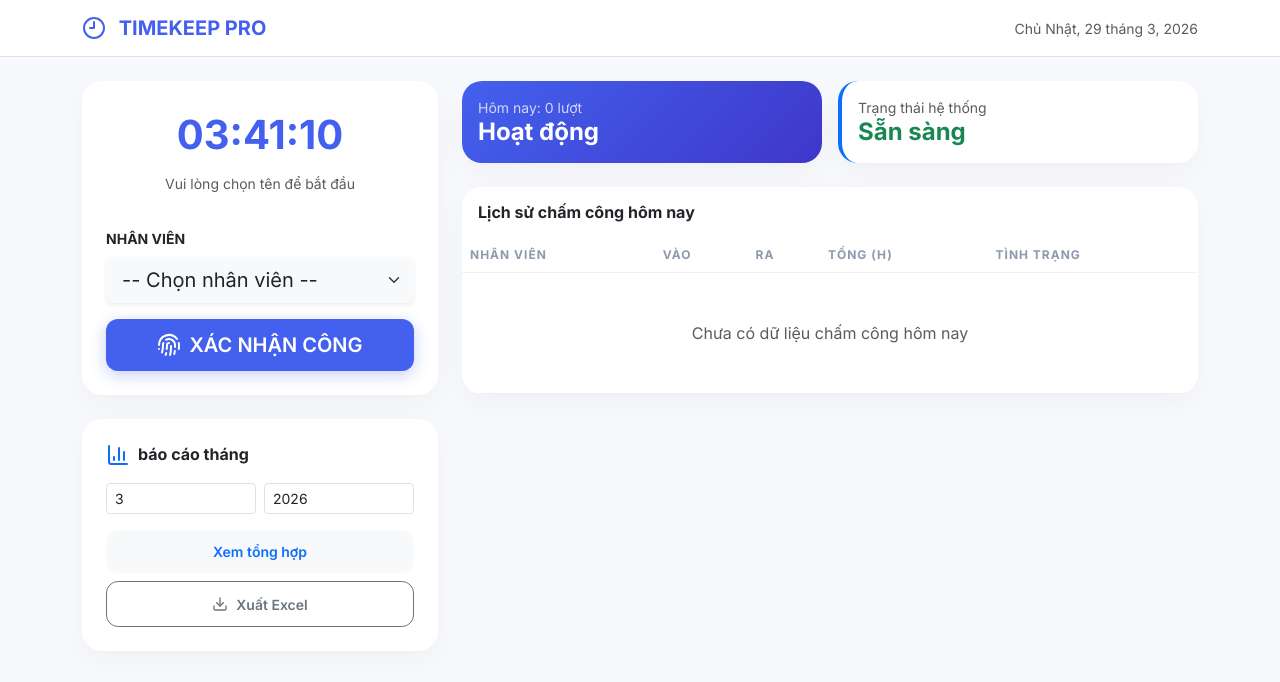
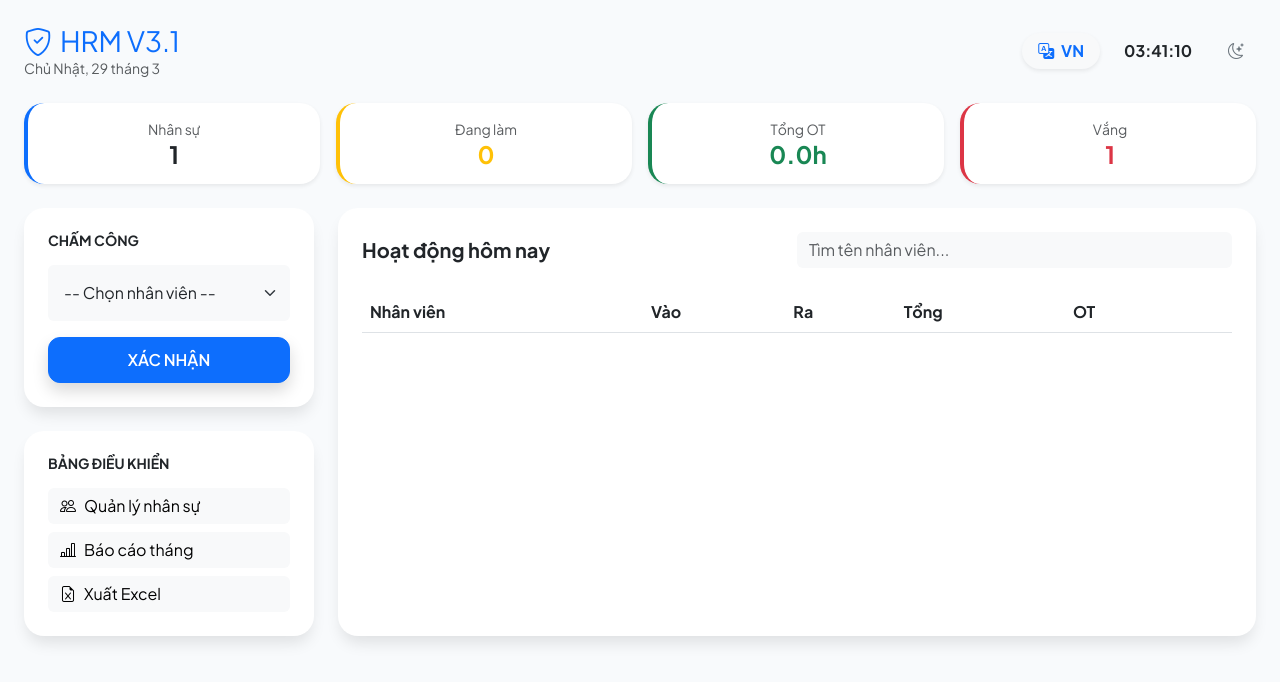
Before and after one commit to VuHoaiNam0105/QlKhoTP, a plain HTML site: page index.html in a window 1280 px wide. Drawn offline with nearby package versions, Linux system fonts and the light colour scheme; some packages are replaced by stand-ins of ours; a script that the page names is missing.

Commit message:
Update index.html

```diff
--- a/index.html
+++ b/index.html
@@ -3,155 +3,84 @@
 <head>
     <meta charset="UTF-8">
     <meta name="viewport" content="width=device-width, initial-scale=1.0">
-    <title>Smart Check-in | Hệ Thống Chấm Công</title>
-    <link href="https://fonts.googleapis.com/css2?family=Inter:wght@300;400;600;700&display=swap" rel="stylesheet">
+    <title>HRM System - Multi-language</title>
+    <link href="https://fonts.googleapis.com/css2?family=Plus+Jakarta+Sans:wght@400;600;700&display=swap" rel="stylesheet">
+    <link rel="stylesheet" href="https://cdn.jsdelivr.net/npm/bootstrap-icons@1.11.1/font/bootstrap-icons.css">
     <link href="https://cdn.jsdelivr.net/npm/bootstrap@5.3.0/dist/css/bootstrap.min.css" rel="stylesheet">
-    <script src="https://unpkg.com/lucide@latest"></script>
+    <script src="https://cdn.jsdelivr.net/npm/sweetalert2@11"></script>
     <script src="https://cdnjs.cloudflare.com/ajax/libs/xlsx/0.18.5/xlsx.full.min.js"></script>
+
     <style>
-        :root {
-            --primary-color: #4361ee;
-            --secondary-color: #3f37c9;
-            --success-color: #4cc9f0;
-            --bg-body: #f8f9fc;
-        }
-
-        body {
-            background-color: var(--bg-body);
-            font-family: 'Inter', sans-serif;
-            color: #2b2d42;
-        }
-
-        .navbar-brand { font-weight: 700; color: var(--primary-color) !important; }
-
-        /* Card Styling */
-        .card {
-            border: none;
-            border-radius: 20px;
-            box-shadow: 0 10px 30px rgba(0,0,0,0.04);
-            transition: transform 0.2s;
-        }
-
-        .stat-card {
-            background: linear-gradient(135deg, var(--primary-color), var(--secondary-color));
-            color: white;
-        }
-
-        /* Button Styling */
-        .btn { border-radius: 12px; padding: 10px 20px; font-weight: 600; }
-        .btn-checkin {
-            background: var(--primary-color);
-            color: white;
-            box-shadow: 0 4px 15px rgba(67, 97, 238, 0.3);
-        }
-        .btn-checkin:hover { background: var(--secondary-color); color: white; }
-
-        /* Table Styling */
-        .table thead th {
-            background-color: #fff;
-            text-transform: uppercase;
-            font-size: 0.75rem;
-            letter-spacing: 1px;
-            color: #8d99ae;
-            border-bottom: 1px solid #edf2f4;
-        }
-        .table tbody td { vertical-align: middle; padding: 15px 10px; border-bottom: 1px solid #edf2f4; }
-
-        /* Badge Styling */
-        .badge-status { padding: 6px 12px; border-radius: 8px; font-size: 0.7rem; }
-
-        #digital-clock {
-            font-size: 2.5rem;
-            font-weight: 700;
-            color: var(--primary-color);
-            margin-bottom: 0.5rem;
-        }
+        :root { --primary: #6366f1; --bg: #f8fafc; --card-shadow: 0 10px 15px -3px rgba(0,0,0,0.1); }
+        body { background-color: var(--bg); font-family: 'Plus Jakarta Sans', sans-serif; transition: 0.3s; }
+        .sidebar-card, .table-pro { background: white; border-radius: 20px; border: none; box-shadow: var(--card-shadow); }
+        .btn-action { border-radius: 12px; font-weight: 600; padding: 10px 20px; }
+        .modal-content { border-radius: 20px; }
+        .dark-mode { background-color: #0f172a; color: #f8fafc; }
+        .dark-mode .sidebar-card, .dark-mode .table-pro, .dark-mode .modal-content { background: #1e293b; color: white; }
     </style>
 </head>
 <body>
 
-<nav class="navbar navbar-light bg-white border-bottom mb-4">
-    <div class="container">
-        <a class="navbar-brand" href="#">
-            <i data-lucide="clock-9" class="d-inline-block align-text-top me-2"></i>
-            TIMEKEEP PRO
-        </a>
-        <span class="text-muted small" id="current-date"></span>
+<div class="container-fluid py-4 px-4">
+    <div class="d-flex justify-content-between align-items-center mb-4">
+        <div>
+            <h3 class="fw-700 mb-0 text-primary"><i class="bi bi-shield-check me-2"></i>HRM <span id="txt-v2">V3.1</span></h3>
+            <p id="fullDate" class="text-muted small mb-0"></p>
+        </div>
+        <div class="d-flex align-items-center gap-2">
+            <button onclick="toggleLang()" class="btn btn-light rounded-pill border-0 shadow-sm px-3 fw-bold text-primary">
+                <i class="bi bi-translate me-1"></i> <span id="currentLangBtn">VN</span>
+            </button>
+            <div class="fw-bold mx-3" id="liveClock">00:00:00</div>
+            <button onclick="document.body.classList.toggle('dark-mode')" class="btn btn-outline-secondary rounded-circle border-0"><i class="bi bi-moon-stars"></i></button>
+        </div>
     </div>
-</nav>
 
-<div class="container">
+    <div class="row g-3 mb-4 text-center">
+        <div class="col-md-3"><div class="card sidebar-card p-3 border-start border-primary border-4 shadow-sm">
+            <small class="text-muted" id="lbl-totalStaff">Nhân sự</small><div class="h4 fw-bold mb-0" id="statTotalStaff">0</div>
+        </div></div>
+        <div class="col-md-3"><div class="card sidebar-card p-3 border-start border-warning border-4 shadow-sm">
+            <small class="text-muted" id="lbl-working">Đang làm</small><div class="h4 fw-bold mb-0 text-warning" id="statWorking">0</div>
+        </div></div>
+        <div class="col-md-3"><div class="card sidebar-card p-3 border-start border-success border-4 shadow-sm">
+            <small class="text-muted" id="lbl-totalOT">Tổng OT</small><div class="h4 fw-bold mb-0 text-success" id="statTotalOT">0h</div>
+        </div></div>
+        <div class="col-md-3"><div class="card sidebar-card p-3 border-start border-danger border-4 shadow-sm">
+            <small class="text-muted" id="lbl-absent">Vắng</small><div class="h4 fw-bold mb-0 text-danger" id="statAbsent">0</div>
+        </div></div>
+    </div>
+
     <div class="row g-4">
-        <div class="col-lg-4">
-            <div class="card p-4 text-center mb-4">
-                <div id="digital-clock">00:00:00</div>
-                <p class="text-muted small">Vui lòng chọn tên để bắt đầu</p>
-
-                <div class="text-start mt-3">
-                    <label class="form-label small fw-bold text-uppercase">Nhân viên</label>
-                    <select id="employeeName" class="form-select form-select-lg mb-3 shadow-sm border-0 bg-light">
-                        <option value="">-- Chọn nhân viên --</option>
-                        <option>VŨ HOÀI NAM</option>
-                    </select>
-                    <button onclick="handleAttendance()" class="btn btn-checkin btn-lg w-100 d-flex align-items-center justify-content-center">
-                        <i data-lucide="fingerprint" class="me-2"></i> XÁC NHẬN CÔNG
-                    </button>
-                </div>
+        <div class="col-lg-3">
+            <div class="sidebar-card p-4 mb-4">
+                <h6 class="fw-bold mb-3 small text-uppercase" id="lbl-punchIn">Chấm công nhanh</h6>
+                <select id="empSelect" class="form-select mb-3 border-0 bg-light p-3"></select>
+                <button onclick="checkIn()" class="btn btn-primary btn-action w-100 shadow" id="btn-confirm">XÁC NHẬN</button>
             </div>
-
-            <div class="card p-4">
-                <h6 class="fw-bold mb-3 d-flex align-items-center">
-                    <i data-lucide="bar-chart-3" class="me-2 text-primary"></i> báo cáo tháng
-                </h6>
-                <div class="row g-2 mb-3">
-                    <div class="col-6">
-                        <input type="number" id="selMonth" class="form-control form-control-sm" value="3" title="Tháng">
-                    </div>
-                    <div class="col-6">
-                        <input type="number" id="selYear" class="form-control form-control-sm" value="2026" title="Năm">
-                    </div>
-                </div>
+            <div class="sidebar-card p-4">
+                <h6 class="fw-bold mb-3 small text-uppercase" id="lbl-dashboard">Bảng điều khiển</h6>
                 <div class="d-grid gap-2">
-                    <button onclick="showMonthlyReport()" class="btn btn-light btn-sm text-primary">Xem tổng hợp</button>
-                    <button onclick="exportToExcel()" class="btn btn-outline-secondary btn-sm d-flex align-items-center justify-content-center">
-                        <i data-lucide="download" class="me-2" style="width:16px"></i> Xuất Excel
-                    </button>
+                    <button class="btn btn-light text-start border-0" data-bs-toggle="modal" data-bs-target="#staffModal"><i class="bi bi-people me-2"></i><span id="btn-staffMgmt">Quản lý nhân sự</span></button>
+                    <button class="btn btn-light text-start border-0" onclick="openReport()"><i class="bi bi-bar-chart-line me-2"></i><span id="btn-report">Báo cáo tháng</span></button>
+                    <button class="btn btn-light text-start border-0" onclick="exportExcel()"><i class="bi bi-file-earmark-excel me-2"></i><span id="btn-excel">Xuất Excel</span></button>
                 </div>
             </div>
         </div>
 
-        <div class="col-lg-8">
-            <div class="row g-3 mb-4">
-                <div class="col-md-6">
-                    <div class="card stat-card p-3">
-                        <div class="small opacity-75">Hôm nay: <span id="today-summary">0</span> lượt</div>
-                        <div class="h4 mb-0 fw-bold">Hoạt động</div>
-                    </div>
-                </div>
-                <div class="col-md-6">
-                    <div class="card p-3 border-start border-primary border-4">
-                        <div class="small text-muted">Trạng thái hệ thống</div>
-                        <div class="h4 mb-0 fw-bold text-success">Sẵn sàng</div>
-                    </div>
-                </div>
-            </div>
-
-            <div class="card overflow-hidden">
-                <div class="card-header bg-white py-3 border-0">
-                    <h6 class="mb-0 fw-bold">Lịch sử chấm công hôm nay</h6>
+        <div class="col-lg-9">
+            <div class="table-pro p-4 h-100">
+                <div class="d-flex justify-content-between align-items-center mb-4">
+                    <h5 class="fw-bold mb-0" id="lbl-todayLog">Hoạt động hôm nay</h5>
+                    <input type="text" id="filterInput" onkeyup="refreshTable()" class="form-control w-50 bg-light border-0" placeholder="...">
                 </div>
                 <div class="table-responsive">
-                    <table class="table table-hover mb-0">
-                        <thead>
-                            <tr>
-                                <th>Nhân viên</th>
-                                <th>Vào</th>
-                                <th>Ra</th>
-                                <th>Tổng (h)</th>
-                                <th>Tình trạng</th>
-                            </tr>
+                    <table class="table align-middle">
+                        <thead id="table-head">
+                            <tr><th id="th-name">Nhân viên</th><th id="th-in">Vào</th><th id="th-out">Ra</th><th id="th-total">Tổng</th><th id="th-ot">OT</th><th></th></tr>
                         </thead>
-                        <tbody id="attendanceLog"></tbody>
+                        <tbody id="logTableBody"></tbody>
                     </table>
                 </div>
             </div>
@@ -159,142 +88,159 @@
     </div>
 </div>
 
-<div class="modal fade" id="reportModal" tabindex="-1" aria-hidden="true">
-    <div class="modal-dialog modal-dialog-centered">
-        <div class="modal-content border-0 shadow" style="border-radius: 20px;">
-            <div class="modal-header border-0">
-                <h5 class="modal-title fw-bold">Tổng hợp công tháng <span id="viewingMonth"></span></h5>
-                <button type="button" class="btn-close" data-bs-dismiss="modal" aria-label="Close"></button>
-            </div>
-            <div class="modal-body" id="reportContent"></div>
-        </div>
-    </div>
-</div>
+<script src="https://cdn.jsdelivr.net/npm/bootstrap@5.3.0/dist/js/bootstrap.bundle.min.js"></script>
 
-<script src="https://cdn.jsdelivr.net/npm/bootstrap@5.3.0/dist/js/bootstrap.bundle.min.js"></script>
 <script>
-    // Khởi tạo Lucide Icons
-    lucide.createIcons();
+    // 1. TỪ ĐIỂN NGÔN NGỮ
+    const translations = {
+        vi: {
+            title: "Hệ Thống HRM",
+            totalStaff: "Nhân sự",
+            working: "Đang làm",
+            totalOT: "Tổng OT",
+            absent: "Vắng",
+            punchIn: "Chấm công",
+            confirm: "XÁC NHẬN",
+            dashboard: "Bảng điều khiển",
+            staffMgmt: "Quản lý nhân sự",
+            report: "Báo cáo tháng",
+            excel: "Xuất Excel",
+            todayLog: "Hoạt động hôm nay",
+            searchPlace: "Tìm tên nhân viên...",
+            thName: "Nhân viên", thIn: "Vào", thOut: "Ra", thTotal: "Tổng", thOT: "OT",
+            statusIn: "Đang làm", statusOut: "Đã về",
+            msgSuccessIn: "Chào buổi sáng!",
+            msgSuccessOut: "Tạm biệt!",
+            langBtn: "VN"
+        },
+        cn: {
+            title: "人力资源系统",
+            totalStaff: "员工总数",
+            working: "正在工作",
+            totalOT: "加班总计",
+            absent: "缺勤人数",
+            punchIn: "考勤打卡",
+            confirm: "确认打卡",
+            dashboard: "管理控制台",
+            staffMgmt: "人员管理",
+            report: "月度报表",
+            excel: "导出表格",
+            todayLog: "今日动态",
+            searchPlace: "搜索员工姓名...",
+            thName: "姓名", thIn: "签到", thOut: "签退", thTotal: "工时", thOT: "加班",
+            statusIn: "工作中", statusOut: "已签退",
+            msgSuccessIn: "早上好!",
+            msgSuccessOut: "辛苦了, 再见!",
+            langBtn: "CN"
+        }
+    };
 
-    let data = JSON.parse(localStorage.getItem('attendanceData')) || [];
+    let curLang = localStorage.getItem('lang') || 'vi';
+    let db = JSON.parse(localStorage.getItem('hrm_db_v3')) || [];
+    let staff = JSON.parse(localStorage.getItem('hrm_staff_v3')) || ["VŨ HOÀI NAM"];
 
-    // Đồng hồ thời gian thực
-    function updateClock() {
+    // 2. HÀM CHUYỂN NGÔN NGỮ
+    function updateUI() {
+        const l = translations[curLang];
+        document.getElementById('currentLangBtn').innerText = l.langBtn;
+        document.getElementById('lbl-totalStaff').innerText = l.totalStaff;
+        document.getElementById('lbl-working').innerText = l.working;
+        document.getElementById('lbl-totalOT').innerText = l.totalOT;
+        document.getElementById('lbl-absent').innerText = l.absent;
+        document.getElementById('lbl-punchIn').innerText = l.punchIn;
+        document.getElementById('btn-confirm').innerText = l.confirm;
+        document.getElementById('lbl-dashboard').innerText = l.dashboard;
+        document.getElementById('btn-staffMgmt').innerText = l.staffMgmt;
+        document.getElementById('btn-report').innerText = l.report;
+        document.getElementById('btn-excel').innerText = l.excel;
+        document.getElementById('lbl-todayLog').innerText = l.todayLog;
+        document.getElementById('filterInput').placeholder = l.searchPlace;
+        document.getElementById('th-name').innerText = l.thName;
+        document.getElementById('th-in').innerText = l.thIn;
+        document.getElementById('th-out').innerText = l.thOut;
+        document.getElementById('th-total').innerText = l.thTotal;
+        document.getElementById('th-ot').innerText = l.thOT;
+        refreshTable();
+    }
+
+    function toggleLang() {
+        curLang = curLang === 'vi' ? 'cn' : 'vi';
+        localStorage.setItem('lang', curLang);
+        updateUI();
+    }
+
+    // 3. LOGIC XỬ LÝ (Đã sửa lỗi vắng âm & đa ngôn ngữ)
+    function checkIn() {
+        const name = document.getElementById('empSelect').value;
+        if (!name) return;
         const now = new Date();
-        document.getElementById('digital-clock').innerText = now.toLocaleTimeString('vi-VN');
-        document.getElementById('current-date').innerText = now.toLocaleDateString('vi-VN', { weekday: 'long', year: 'numeric', month: 'long', day: 'numeric' });
-    }
-    setInterval(updateClock, 1000);
-    updateClock();
+        const dateStr = now.toLocaleDateString('en-CA');
+        const timeStr = now.getHours().toString().padStart(2,'0')+":"+now.getMinutes().toString().padStart(2,'0');
 
-    function handleAttendance() {
-        const name = document.getElementById('employeeName').value;
-        if (!name) return alert("Vui lòng chọn tên nhân viên!");
-
-        const now = new Date();
-        const dateStr = now.toISOString().split('T')[0];
-        const timeStr = now.getHours().toString().padStart(2, '0') + ":" + now.getMinutes().toString().padStart(2, '0');
-
-        let record = data.find(r => r.name === name && r.date === dateStr && r.timeOut === "");
+        let record = db.find(r => r.name === name && r.date === dateStr && r.timeOut === "");
+        const l = translations[curLang];
 
         if (!record) {
-            data.push({
-                date: dateStr,
-                name: name,
-                timeIn: timeStr,
-                timeOut: "",
-                workHours: 0,
-                ot: 0
-            });
+            db.push({ id: Date.now(), date: dateStr, name, timeIn: timeStr, timeOut: "", workHours: 0, ot: 0 });
+            Swal.fire({ icon: 'success', title: l.msgSuccessIn, text: name, timer: 1500 });
         } else {
             record.timeOut = timeStr;
-            const [hIn, mIn] = record.timeIn.split(':').map(Number);
-            const startTime = new Date(now.getFullYear(), now.getMonth(), now.getDate(), hIn, mIn);
-            const diffMs = now - startTime;
-            const hours = Math.round((diffMs / (1000 * 60 * 60)) * 100) / 100;
-
-            record.workHours = hours;
-            record.ot = Math.max(0, hours - 8);
+            const [hI, mI] = record.timeIn.split(':').map(Number);
+            const tIn = new Date(2000, 0, 1, hI, mI);
+            const tOut = new Date(2000, 0, 1, now.getHours(), now.getMinutes());
+            record.workHours = parseFloat(((tOut - tIn) / 3600000).toFixed(2));
+            const tOT = new Date(2000, 0, 1, 16, 30);
+            record.ot = tOut > tOT ? parseFloat(((tOut - tOT) / 3600000).toFixed(2)) : 0;
+            Swal.fire({ icon: 'info', title: l.msgSuccessOut, text: name, timer: 1500 });
         }
-
-        localStorage.setItem('attendanceData', JSON.stringify(data));
-        renderTable();
-        lucide.createIcons();
+        saveData(); refreshTable();
     }
 
-    function renderTable() {
-        const today = new Date().toISOString().split('T')[0];
-        const tbody = document.getElementById('attendanceLog');
-        const list = data.filter(r => r.date === today);
-        tbody.innerHTML = "";
+    function refreshTable() {
+        const today = new Date().toLocaleDateString('en-CA');
+        const search = document.getElementById('filterInput').value.toUpperCase();
+        const body = document.getElementById('logTableBody');
+        const l = translations[curLang];
+        body.innerHTML = "";
 
-        document.getElementById('today-summary').innerText = list.length;
+        const dayLogs = db.filter(r => r.date === today);
+        dayLogs.filter(r => r.name.includes(search)).reverse().forEach(r => {
+            body.innerHTML += `
+                <tr>
+                    <td><b>${r.name}</b><br><small class="${r.timeOut ? 'text-success' : 'text-warning'}">● ${r.timeOut ? l.statusOut : l.statusIn}</small></td>
+                    <td>${r.timeIn}</td><td>${r.timeOut || '--:--'}</td>
+                    <td>${r.workHours}h</td><td class="text-danger fw-bold">${r.ot}h</td>
+                    <td><button onclick="deleteRow(${r.id})" class="btn btn-sm text-danger border-0"><i class="bi bi-x-circle"></i></button></td>
+                </tr>`;
+        });
 
-        list.forEach(r => {
-            const statusBadge = r.timeOut
-                ? '<span class="badge bg-light text-muted badge-status">Đã về</span>'
-                : '<span class="badge bg-success-subtle text-success badge-status">Đang làm việc</span>';
-
-            tbody.innerHTML += `
-                <tr>
-                    <td class="fw-bold text-primary">${r.name}</td>
-                    <td><span class="text-muted small"><i data-lucide="log-in" style="width:14px"></i></span> ${r.timeIn}</td>
-                    <td><span class="text-muted small"><i data-lucide="log-out" style="width:14px"></i></span> ${r.timeOut || '--:--'}</td>
-                    <td class="fw-semibold">${r.workHours}h</td>
-                    <td>${statusBadge}</td>
-                </tr>
-            `;
-        });
-        if (list.length === 0) {
-            tbody.innerHTML = '<tr><td colspan="5" class="text-center py-5 text-muted">Chưa có dữ liệu chấm công hôm nay</td></tr>';
-        }
+        // Cập nhật stats (Sửa lỗi âm)
+        const uniquePresent = new Set(dayLogs.map(r => r.name)).size;
+        document.getElementById('statTotalStaff').innerText = staff.length;
+        document.getElementById('statWorking').innerText = dayLogs.filter(r => !r.timeOut).length;
+        document.getElementById('statAbsent').innerText = Math.max(0, staff.length - uniquePresent);
+        document.getElementById('statTotalOT').innerText = db.reduce((a, b) => a + (b.ot || 0), 0).toFixed(1) + "h";
     }
 
-    function showMonthlyReport() {
-        const m = parseInt(document.getElementById('selMonth').value);
-        const y = parseInt(document.getElementById('selYear').value);
-        document.getElementById('viewingMonth').innerText = `${m}/${y}`;
-
-        const summary = {};
-        data.forEach(r => {
-            const rDate = new Date(r.date);
-            if (rDate.getMonth() + 1 === m && rDate.getFullYear() === y) {
-                if (!summary[r.name]) summary[r.name] = { total: 0, ot: 0, days: 0 };
-                summary[r.name].total += r.workHours;
-                summary[r.name].ot += r.ot;
-                summary[r.name].days += 1;
-            }
-        });
-
-        let html = '<div class="list-group list-group-flush">';
-        for (let name in summary) {
-            html += `
-            <div class="list-group-item px-0 py-3">
-                <div class="d-flex justify-content-between align-items-center mb-1">
-                    <span class="fw-bold">${name}</span>
-                    <span class="badge bg-primary-subtle text-primary">${summary[name].days} ngày công</span>
-                </div>
-                <div class="d-flex justify-content-between small text-muted">
-                    <span>Tổng: ${summary[name].total.toFixed(2)}h</span>
-                    <span>Tăng ca: <b class="text-danger">${summary[name].ot.toFixed(2)}h</b></span>
-                </div>
-            </div>`;
-        }
-        html += '</div>';
-
-        document.getElementById('reportContent').innerHTML = Object.keys(summary).length ? html : '<div class="text-center py-4">Không có dữ liệu cho tháng này.</div>';
-        new bootstrap.Modal(document.getElementById('reportModal')).show();
+    function saveData() {
+        localStorage.setItem('hrm_db_v3', JSON.stringify(db));
+        localStorage.setItem('hrm_staff_v3', JSON.stringify(staff));
+        renderSelect();
     }
 
-    function exportToExcel() {
-        const worksheet = XLSX.utils.json_to_sheet(data);
-        const workbook = XLSX.utils.book_new();
-        XLSX.utils.book_append_sheet(workbook, worksheet, "ChamCong");
-        XLSX.writeFile(workbook, "Du_lieu_cham_cong.xlsx");
+    function renderSelect() {
+        const sel = document.getElementById('empSelect');
+        const current = sel.value;
+        sel.innerHTML = `<option value="">-- ${curLang === 'vi' ? 'Chọn nhân viên' : '选择员工'} --</option>`;
+        staff.sort().forEach(s => sel.innerHTML += `<option value="${s}" ${s === current ? 'selected' : ''}>${s}</option>`);
     }
 
-    renderTable();
+    function deleteRow(id) { if(confirm("Xóa?")) { db = db.filter(r => r.id !== id); saveData(); refreshTable(); } }
+
+    setInterval(() => { document.getElementById('liveClock').innerText = new Date().toLocaleTimeString('vi-VN'); }, 1000);
+    document.getElementById('fullDate').innerText = new Date().toLocaleDateString('vi-VN', { weekday: 'long', day: 'numeric', month: 'long' });
+
+    window.onload = () => { renderSelect(); updateUI(); };
 </script>
-
 </body>
 </html>
```
